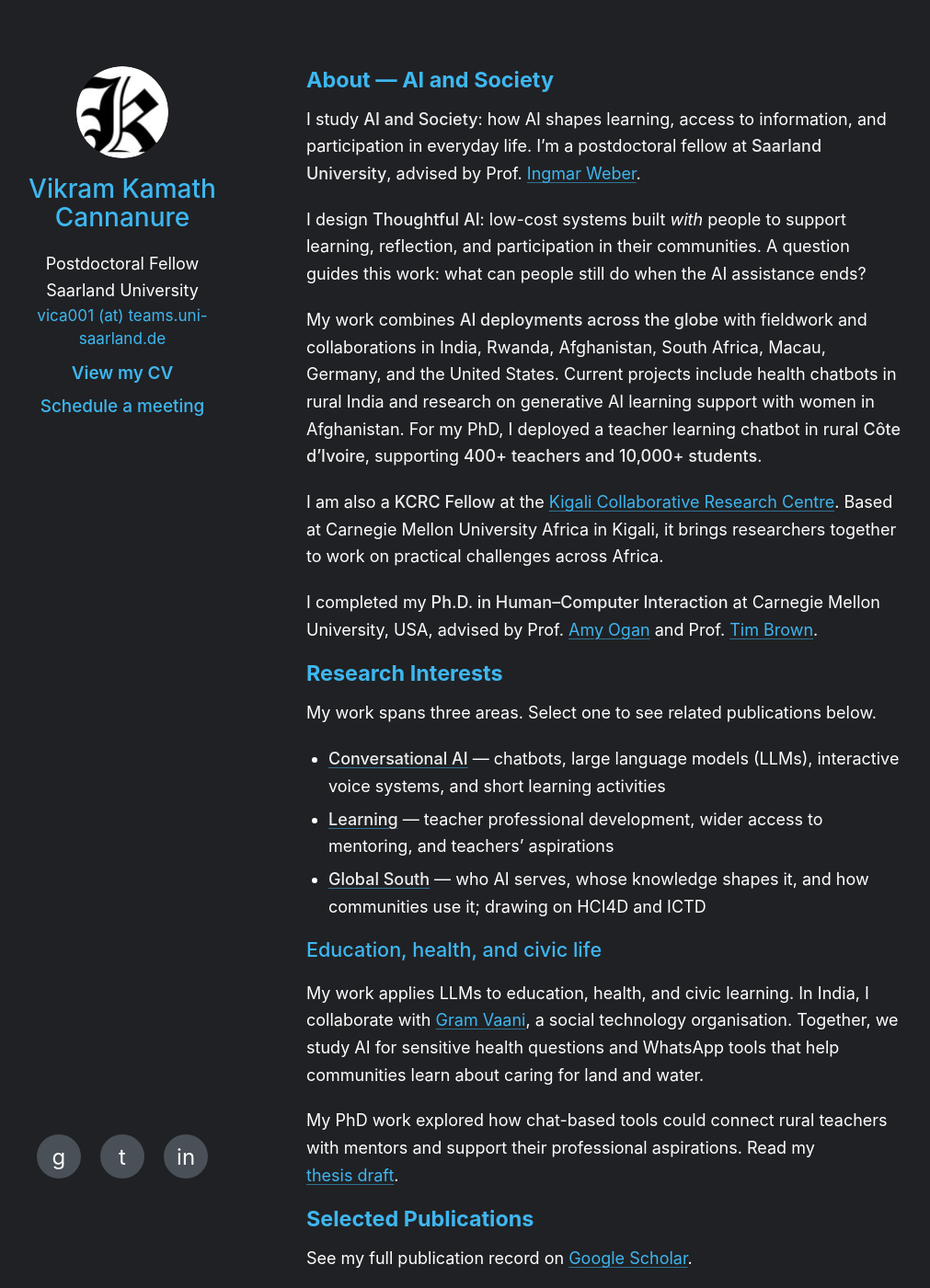
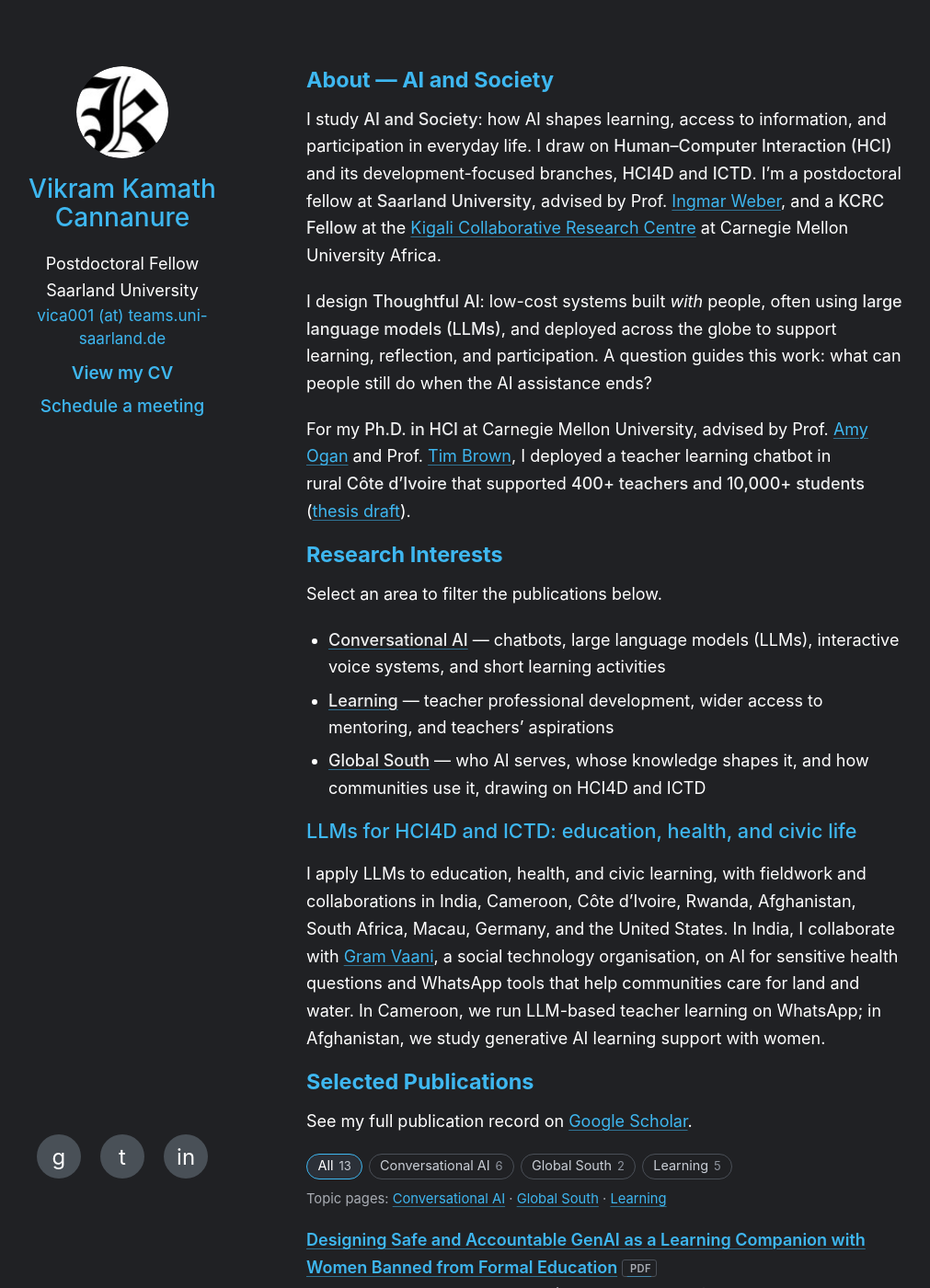
Before and after one commit to kmarkiv/kmarkiv.github.io, a Jekyll site: the page built from README.md, in a window 1280 px wide and 1400 px high. Shown: the whole window at 92% size, without its empty margins (137-1148 px from the left). Built offline with Jekyll 4.4.1, drawn with Linux system fonts in a browser that asks for light colours; our own code applies the rules of GitHub Pages for plain Markdown files.

Commit message:
Tighten the AI and Society framing across the site
Homepage About cut from 176 to about 135 words with the PhD told once;
HCI, HCI4D, ICTD and LLMs restored to the title, description, headings
and the Thoughtful AI page eyebrow; Cameroon added to the fieldwork
lists; the research page lede names Thoughtful AI again; fundraising
figure aligned with the CV; avatar path made root-absolute so the
monogram renders on 404 pages under nested paths.

Co-Authored-By: Claude Fable 5.1 <noreply@anthropic.com>

```diff
--- a/README.md
+++ b/README.md
@@ -1,30 +1,23 @@
 ## About — AI and Society {#about}
 
-I study **AI and Society**: how AI shapes learning, access to information, and participation in everyday life. I’m a postdoctoral fellow at **Saarland University**, advised by Prof. [Ingmar Weber](https://ingmarweber.de/).
+I study **AI and Society**: how AI shapes learning, access to information, and participation in everyday life. I draw on **Human–Computer Interaction (HCI)** and its development-focused branches, **HCI4D** and **ICTD**. I’m a postdoctoral fellow at **Saarland University**, advised by Prof. [Ingmar Weber](https://ingmarweber.de/), and a **KCRC Fellow** at the [Kigali Collaborative Research Centre](https://www.kcrc.rw/) at Carnegie Mellon University Africa.
 
-I design **Thoughtful AI**: low-cost systems built *with* people to support learning, reflection, and participation in their communities. A question guides this work: what can people still do when the AI assistance ends?
+I design **Thoughtful AI**: low-cost systems built *with* people, often using **large language models (LLMs)**, and deployed across the globe to support learning, reflection, and participation. A question guides this work: what can people still do when the AI assistance ends?
 
-My work combines **AI deployments across the globe** with fieldwork and collaborations in India, Rwanda, Afghanistan, South Africa, Macau, Germany, and the United States. Current projects include health chatbots in rural India and research on generative AI learning support with women in Afghanistan. For my PhD, I deployed a teacher learning chatbot in rural **Côte d’Ivoire**, supporting **400+ teachers and 10,000+ students**.
-
-I am also a **KCRC Fellow** at the [Kigali Collaborative Research Centre](https://www.kcrc.rw/). Based at Carnegie Mellon University Africa in Kigali, it brings researchers together to work on practical challenges across Africa.
-
-I completed my **Ph.D. in Human–Computer Interaction** at Carnegie Mellon University, USA, advised by Prof. [Amy Ogan](https://www.amyogan.com/) and Prof. [Tim Brown](https://www.africa.engineering.cmu.edu/about/contact/directory/bios/brown-tim.html).
-
+For my **Ph.D. in HCI** at Carnegie Mellon University, advised by Prof. [Amy Ogan](https://www.amyogan.com/) and Prof. [Tim Brown](https://www.africa.engineering.cmu.edu/about/contact/directory/bios/brown-tim.html), I deployed a teacher learning chatbot in rural **Côte d’Ivoire** that supported **400+ teachers and 10,000+ students** ([thesis draft]({{ site.thesis_link }}){:title="DIA: Supporting Teacher Professional Development in Low-Infrastructure Settings (PhD thesis, CMU)"}).
 
 
 ## Research Interests
 
-My work spans three areas. Select one to see related publications below.
+Select an area to filter the publications below.
 
 - [**Conversational AI**](#selected-publications){:data-jump="conversational-ai" title="Filter to chatbot, LLM and voice work"} — chatbots, large language models (LLMs), interactive voice systems, and short learning activities
 - [**Learning**](#selected-publications){:data-jump="learning" title="Filter to teacher learning work"} — teacher professional development, wider access to mentoring, and teachers’ aspirations
-- [**Global South**](#selected-publications){:data-jump="global-south" title="Filter to HCI4D and ICTD work"} — who AI serves, whose knowledge shapes it, and how communities use it; drawing on HCI4D and ICTD
+- [**Global South**](#selected-publications){:data-jump="global-south" title="Filter to HCI4D and ICTD work"} — who AI serves, whose knowledge shapes it, and how communities use it, drawing on HCI4D and ICTD
 
-### Education, health, and civic life
+### LLMs for HCI4D and ICTD: education, health, and civic life
 
-My work applies LLMs to education, health, and civic learning. In India, I collaborate with [Gram Vaani](https://gramvaani.org/){:title="Gram Vaani, a social technology organisation working with rural communities in India"}, a social technology organisation. Together, we study AI for sensitive health questions and WhatsApp tools that help communities learn about caring for land and water.
-
-My PhD work explored how chat-based tools could connect rural teachers with mentors and support their professional aspirations. Read my [thesis draft]({{ site.thesis_link }}){:title="DIA: Supporting Teacher Professional Development in Low-Infrastructure Settings (PhD thesis, CMU)"}.
+I apply LLMs to education, health, and civic learning, with fieldwork and collaborations in India, Cameroon, Côte d’Ivoire, Rwanda, Afghanistan, South Africa, Macau, Germany, and the United States. In India, I collaborate with [Gram Vaani](https://gramvaani.org/){:title="Gram Vaani, a social technology organisation working with rural communities in India"}, a social technology organisation, on AI for sensitive health questions and WhatsApp tools that help communities care for land and water. In Cameroon, we run LLM-based teacher learning on WhatsApp; in Afghanistan, we study generative AI learning support with women.
 
 
 ## Selected Publications
--- a/_config.yml
+++ b/_config.yml
@@ -5,11 +5,11 @@ google_scholar: https://scholar.google.com/citations?user=HVuuUzwAAAAJ&hl=en
 github_link: https://github.com/kmarkiv
 twitter_link: https://twitter.com/kmarkiv
 linkedin: https://www.linkedin.com/in/vikramkamathc/
-avatar: ./assets/avatar.jpg
-favicon: ./assets/avatar.jpg
+avatar: /assets/avatar.jpg
+favicon: /assets/avatar.jpg
 cv: ./assets/Vikram_Kamath_CV.pdf
-favicon_dark: ./assets/avatar.jpg
-description: "Vikram Kamath Cannanure studies AI and Society at Saarland University, designing Thoughtful AI with communities for education, health, and civic learning."
+favicon_dark: /assets/avatar.jpg
+description: "Vikram Kamath Cannanure studies AI and Society at Saarland University, designing Thoughtful AI with communities and drawing on HCI, HCI4D, ICTD and LLMs."
 canonical: https://kmarkiv.com
 url: https://kmarkiv.com
 author: Vikram Kamath Cannanure
--- a/_layouts/default.html
+++ b/_layouts/default.html
@@ -1,7 +1,7 @@
 <!DOCTYPE html>
 <html lang="{{ site.lang | default: "en-US" }}">
   <head>
-    <title>{{ site.title }} | AI and Society</title>
+    <title>{{ site.title }} | AI and Society, HCI4D, ICTD, LLMs</title>
 
     <meta charset="UTF-8">
     <meta http-equiv="X-UA-Compatible" content="IE=edge">
@@ -24,7 +24,7 @@
     <!-- Open Graph / Twitter -->
     <meta property="og:type" content="profile">
     <meta property="og:site_name" content="{{ site.title }}">
-    <meta property="og:title" content="{{ site.title }} | AI and Society">
+    <meta property="og:title" content="{{ site.title }} | AI and Society, HCI4D, ICTD, LLMs">
     <meta property="og:description" content="{{ site.description }}">
     <meta property="og:url" content="{{ site.canonical }}">
     <meta property="og:image" content="{{ '/assets/og-vikram.jpg' | absolute_url }}">
@@ -34,7 +34,7 @@
     <meta property="profile:first_name" content="Vikram">
     <meta property="profile:last_name" content="Kamath Cannanure">
     <meta name="twitter:card" content="summary_large_image">
-    <meta name="twitter:title" content="{{ site.title }} | AI and Society">
+    <meta name="twitter:title" content="{{ site.title }} | AI and Society, HCI4D, ICTD, LLMs">
     <meta name="twitter:description" content="{{ site.description }}">
     <meta name="twitter:image" content="{{ '/assets/og-vikram.jpg' | absolute_url }}">
     <meta name="twitter:image:alt" content="Portrait of Vikram Kamath Cannanure">
--- a/llms.txt
+++ b/llms.txt
@@ -36,7 +36,7 @@ publication list and the first keyword on every paper:
   [Conversational AI](https://kmarkiv.com/topics/conversational-ai/) ·
   [Learning](https://kmarkiv.com/topics/learning/) ·
   [Global South](https://kmarkiv.com/topics/global-south/)
-- [Thoughtful AI](https://kmarkiv.com/thoughtful-ai/): the research programme
+- [Thoughtful AI Lab](https://kmarkiv.com/thoughtful-ai/): the lab page, with principles and current projects
 
 ## Software
 
--- a/papers/index.html
+++ b/papers/index.html
@@ -6,7 +6,7 @@
     <meta charset="utf-8">
     <meta name="viewport" content="width=device-width, initial-scale=1">
     <title>Publications | Vikram Kamath Cannanure</title>
-    <meta name="description" content="Publications by Vikram Kamath Cannanure on AI and Society, human-computer interaction, education, and the Global South, including HCI4D and ICTD research.">
+    <meta name="description" content="Publications by Vikram Kamath Cannanure on AI and Society and Thoughtful AI: HCI, HCI4D, ICTD and LLMs for education, health and the Global South.">
     <meta name="robots" content="index,follow">
     <link rel="canonical" href="{{ site.canonical }}/papers/">
     <link rel="icon" href="{{ '/assets/avatar.jpg' | absolute_url }}" type="image/jpeg">
@@ -29,7 +29,7 @@
       <section class="paper">
         <p class="eyebrow">Publication record</p>
         <h1>Research papers</h1>
-        <p class="index-intro">Explore my work in AI and Society, from conversational AI and teacher learning to community participation in the Global South. Each paper has its own page with an abstract, citation, and links to read more.</p>
+        <p class="index-intro">Explore my work in AI and Society and Thoughtful AI: conversational AI and LLMs, teacher learning, and HCI4D and ICTD research on community participation in the Global South. Each paper has its own page with an abstract, citation, and links to read more.</p>
         <div class="actions index-actions">
           <a class="primary" href="{{ '/assets/publications.bib' | relative_url }}" download>Download all BibTeX</a>
           <a href="{{ site.google_scholar }}" target="_blank" rel="noopener">Google Scholar <span aria-hidden="true">↗</span></a>
```
Also changed, not shown: research.html (+4 -4 lines), thoughtful-ai/index.html (+9 -9 lines).
